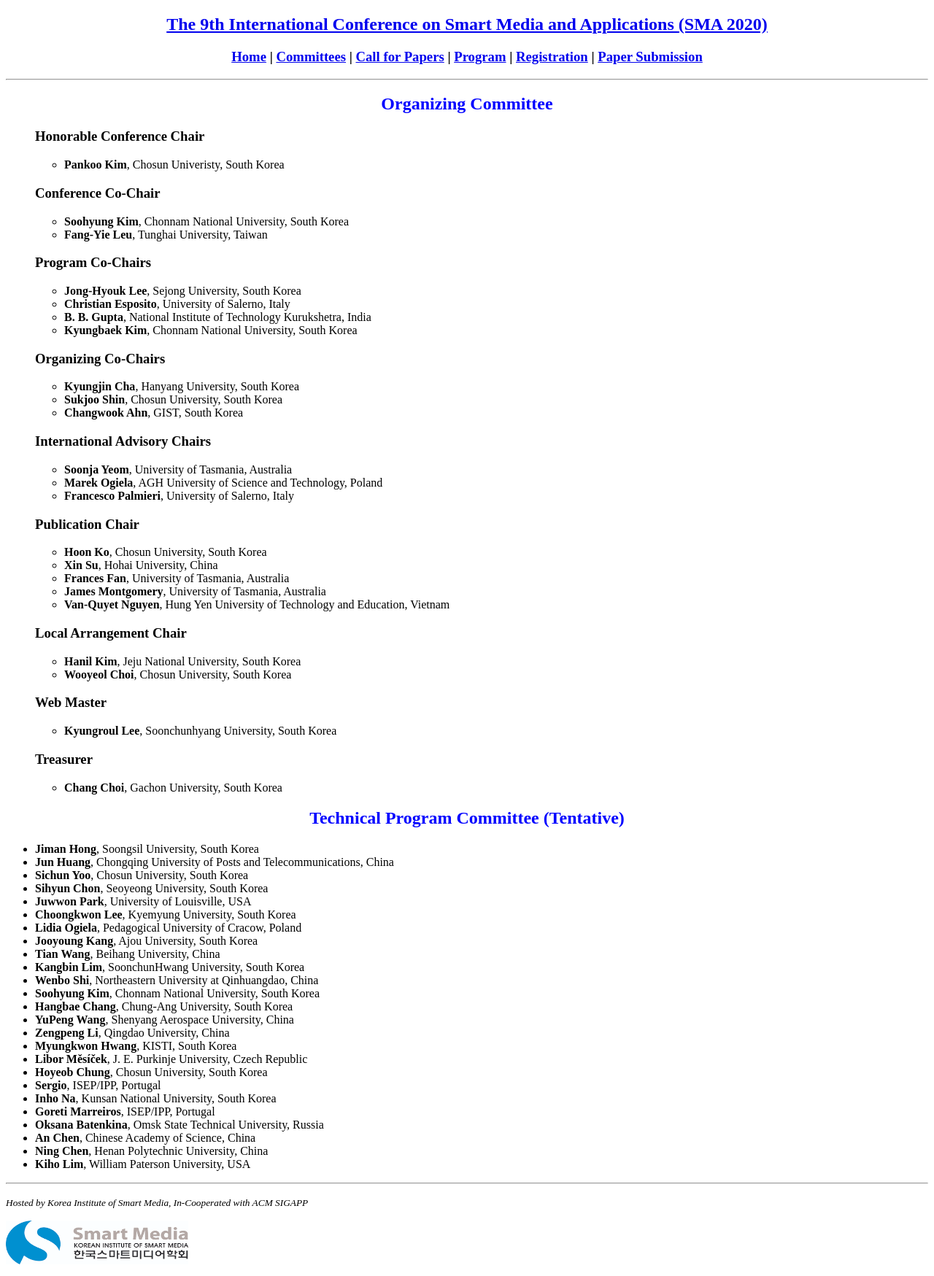
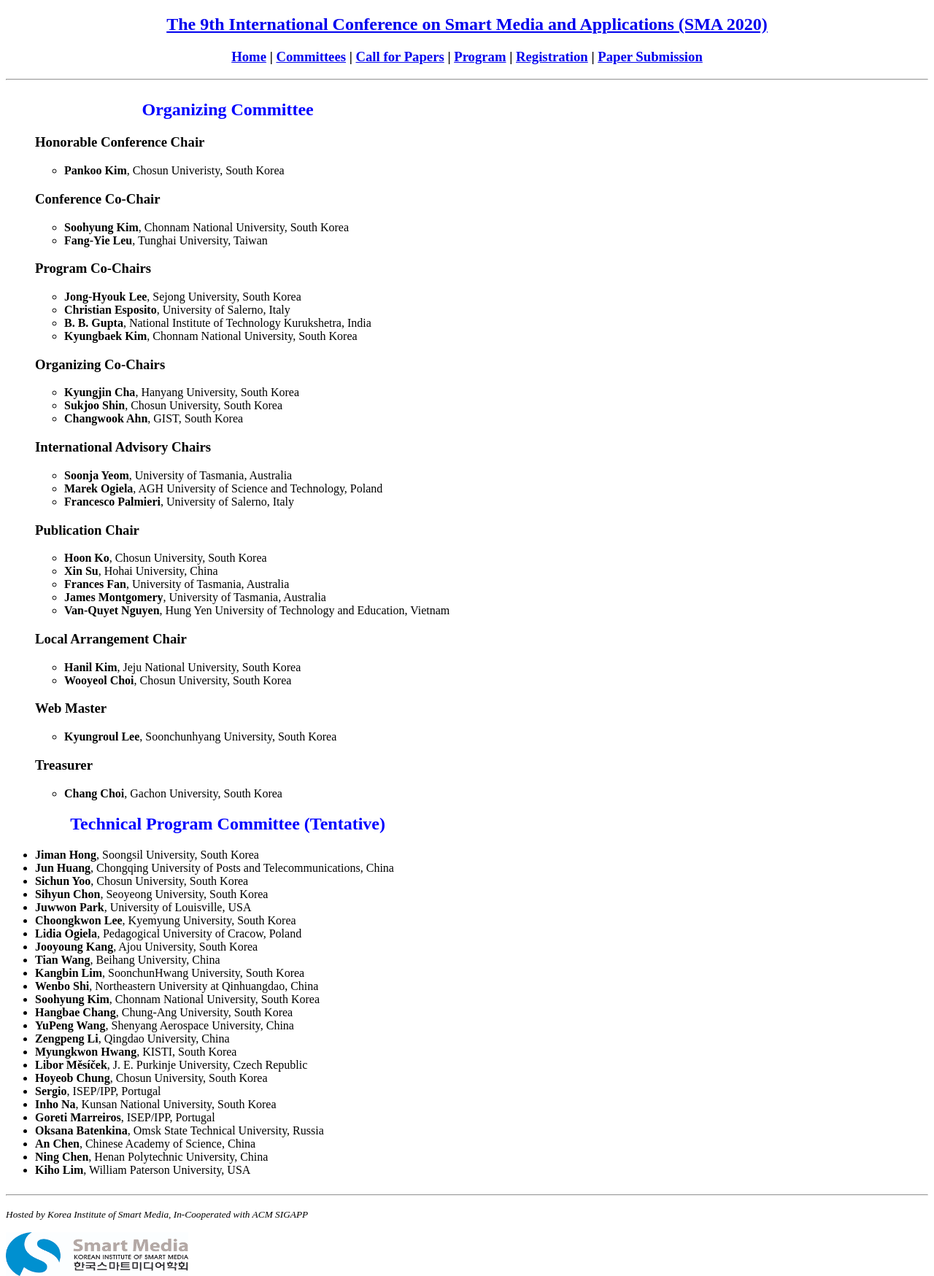
Before and after one commit to icea-conf/sma-2020.github.io, a Jekyll site: the page built from committee/index.html, in a window 1280 px wide. Shown: the whole page at 73% size. Built offline with Jekyll 4.4.1, drawn with Linux system fonts in a browser that asks for light colours.

Commit message:
Update index.html

```diff
--- a/committee/index.html
+++ b/committee/index.html
@@ -2,8 +2,8 @@
 layout: default
 title: SMA 2020
 ---
-<div class="div-parent">
-	<div class="div-child">
+<div>
+	<div style="display: inline-block">
 		<h2 style="color:#0000FF; text-align:center">Organizing Committee</h2>
 		<ul>
 			<h3>Honorable Conference Chair</h3>
```
